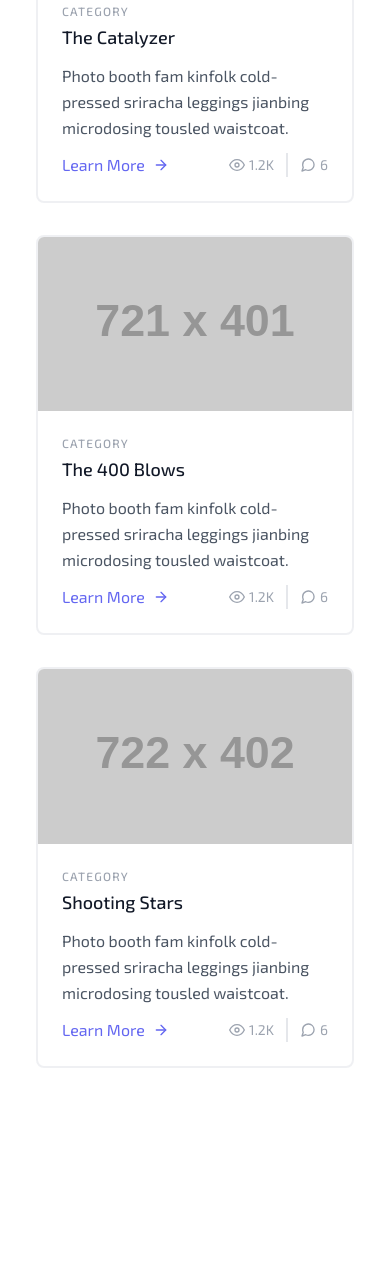
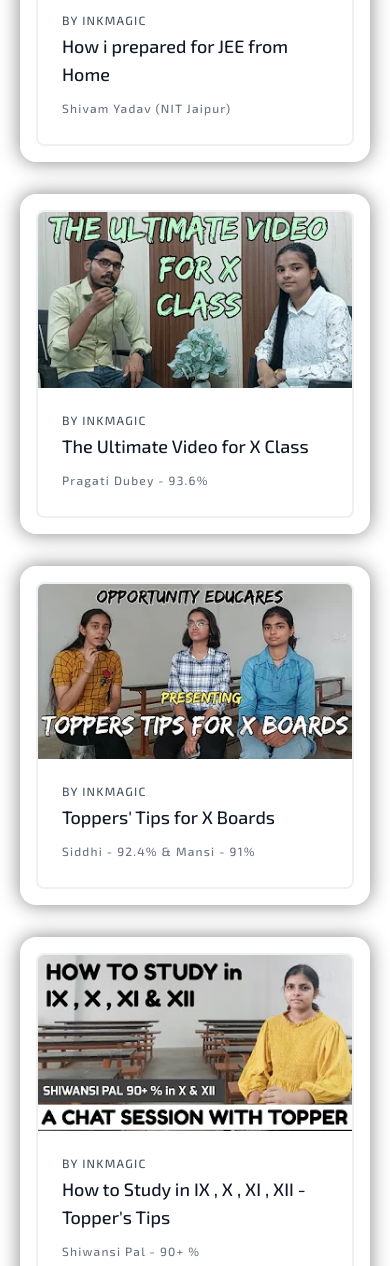
Before and after one commit to dhruv1086k/OpportunityEducares, a website: page index.html in a window 390 px wide. Shown: the part 2293-3559 px from the top of the page. Drawn offline with Linux system fonts and the light colour scheme; placeholder pictures from the web are drawn by us.

Commit message:
add responsive featured content

```diff
--- a/assets/css/style.css
+++ b/assets/css/style.css
@@ -129,6 +129,12 @@
   padding: 2rem 0;
 }
 
+.featCards {
+  box-shadow: 0 0 20px #00000079;
+  margin: 1rem 0;
+  border-radius: 1rem;
+}
+
 @media screen and (max-width: 1400px) {
   .firstPageContent {
     background-image: url("../images/img13.png");
@@ -157,6 +163,9 @@
 @media screen and (max-width: 1024px) {
   .firstPageContent {
     background-image: url("../images/img12.png");
+  }
+  .featCards {
+    min-width: 300px;
   }
 }
 
--- a/index.html
+++ b/index.html
@@ -152,7 +152,7 @@
     </div>
     <div class="featuredContent">
       <div
-        class="topSubject flex w-full justify-between items-center max-550:flex-col"
+        class="topSubject flex w-full justify-between items-center max-sm:flex-col"
       >
         <h2 class="text-2xl font-bold">Featured Content</h2>
         <p class="text-slate-600">Explore our Popular youtube videos</p>
@@ -160,244 +160,172 @@
       <div class="contentFeaturedSection my-7">
         <section class="text-gray-600 body-font">
           <div class="container px-5 py-24 mx-auto">
-            <div class="flex flex-wrap -m-4">
-              <div class="p-4 md:w-1/3">
+            <div class="flex flex-wrap justify-center -m-4 px-16 max-lg:p-0">
+              <div class="featCards p-4 md:w-1/3 max-md:w-full">
                 <div
                   class="h-full border-2 border-gray-200 border-opacity-60 rounded-lg overflow-hidden"
                 >
                   <img
-                    class="lg:h-48 md:h-36 w-full object-cover object-center"
-                    src="https://dummyimage.com/720x400"
+                    class="lg:h-48 md:h-36 w-full object-contain object-center"
+                    src="./assets/images/img2.png"
                     alt="blog"
                   />
                   <div class="p-6">
                     <h2
-                      class="tracking-widest text-xs title-font font-medium text-gray-400 mb-1"
+                      class="tracking-widest text-xs title-font font-medium text-gray-600 mb-1"
                     >
-                      CATEGORY
+                      BY INKMAGIC
                     </h2>
                     <h1
                       class="title-font text-lg font-medium text-gray-900 mb-3"
                     >
-                      The Catalyzer
+                      How i prepared for JEE from Home
                     </h1>
-                    <p class="leading-relaxed mb-3">
-                      Photo booth fam kinfolk cold-pressed sriracha leggings
-                      jianbing microdosing tousled waistcoat.
+                    <p
+                      class="tracking-widest text-xs title-font font-medium text-gray-500 mb-1"
+                    >
+                      Shivam Yadav (NIT Jaipur)
                     </p>
-                    <div class="flex items-center flex-wrap">
-                      <a
-                        class="text-indigo-500 inline-flex items-center md:mb-2 lg:mb-0"
-                        >Learn More
-                        <svg
-                          class="w-4 h-4 ml-2"
-                          viewBox="0 0 24 24"
-                          stroke="currentColor"
-                          stroke-width="2"
-                          fill="none"
-                          stroke-linecap="round"
-                          stroke-linejoin="round"
-                        >
-                          <path d="M5 12h14"></path>
-                          <path d="M12 5l7 7-7 7"></path>
-                        </svg>
-                      </a>
-                      <span
-                        class="text-gray-400 mr-3 inline-flex items-center lg:ml-auto md:ml-0 ml-auto leading-none text-sm pr-3 py-1 border-r-2 border-gray-200"
-                      >
-                        <svg
-                          class="w-4 h-4 mr-1"
-                          stroke="currentColor"
-                          stroke-width="2"
-                          fill="none"
-                          stroke-linecap="round"
-                          stroke-linejoin="round"
-                          viewBox="0 0 24 24"
-                        >
-                          <path
-                            d="M1 12s4-8 11-8 11 8 11 8-4 8-11 8-11-8-11-8z"
-                          ></path>
-                          <circle cx="12" cy="12" r="3"></circle></svg
-                        >1.2K
-                      </span>
-                      <span
-                        class="text-gray-400 inline-flex items-center leading-none text-sm"
-                      >
-                        <svg
-                          class="w-4 h-4 mr-1"
-                          stroke="currentColor"
-                          stroke-width="2"
-                          fill="none"
-                          stroke-linecap="round"
-                          stroke-linejoin="round"
-                          viewBox="0 0 24 24"
-                        >
-                          <path
-                            d="M21 11.5a8.38 8.38 0 01-.9 3.8 8.5 8.5 0 01-7.6 4.7 8.38 8.38 0 01-3.8-.9L3 21l1.9-5.7a8.38 8.38 0 01-.9-3.8 8.5 8.5 0 014.7-7.6 8.38 8.38 0 013.8-.9h.5a8.48 8.48 0 018 8v.5z"
-                          ></path></svg
-                        >6
-                      </span>
                   </div>
                 </div>
               </div>
-              </div>
-              <div class="p-4 md:w-1/3">
+              <div class="featCards p-4 md:w-1/3 max-md:w-full">
                 <div
                   class="h-full border-2 border-gray-200 border-opacity-60 rounded-lg overflow-hidden"
                 >
                   <img
-                    class="lg:h-48 md:h-36 w-full object-cover object-center"
-                    src="https://dummyimage.com/721x401"
+                    class="lg:h-48 md:h-36 w-full object-contain object-center"
+                    src="./assets/images/img3.png"
                     alt="blog"
                   />
                   <div class="p-6">
                     <h2
-                      class="tracking-widest text-xs title-font font-medium text-gray-400 mb-1"
+                      class="tracking-widest text-xs title-font font-medium text-gray-600 mb-1"
                     >
-                      CATEGORY
+                      BY INKMAGIC
                     </h2>
                     <h1
                       class="title-font text-lg font-medium text-gray-900 mb-3"
                     >
-                      The 400 Blows
+                      The Ultimate Video for X Class
                     </h1>
-                    <p class="leading-relaxed mb-3">
-                      Photo booth fam kinfolk cold-pressed sriracha leggings
-                      jianbing microdosing tousled waistcoat.
+                    <p
+                      class="tracking-widest text-xs title-font font-medium text-gray-500 mb-1"
+                    >
+                      Pragati Dubey - 93.6%
                     </p>
-                    <div class="flex items-center flex-wrap">
-                      <a
-                        class="text-indigo-500 inline-flex items-center md:mb-2 lg:mb-0"
-                        >Learn More
-                        <svg
-                          class="w-4 h-4 ml-2"
-                          viewBox="0 0 24 24"
-                          stroke="currentColor"
-                          stroke-width="2"
-                          fill="none"
-                          stroke-linecap="round"
-                          stroke-linejoin="round"
-                        >
-                          <path d="M5 12h14"></path>
-                          <path d="M12 5l7 7-7 7"></path>
-                        </svg>
-                      </a>
-                      <span
-                        class="text-gray-400 mr-3 inline-flex items-center lg:ml-auto md:ml-0 ml-auto leading-none text-sm pr-3 py-1 border-r-2 border-gray-200"
-                      >
-                        <svg
-                          class="w-4 h-4 mr-1"
-                          stroke="currentColor"
-                          stroke-width="2"
-                          fill="none"
-                          stroke-linecap="round"
-                          stroke-linejoin="round"
-                          viewBox="0 0 24 24"
-                        >
-                          <path
-                            d="M1 12s4-8 11-8 11 8 11 8-4 8-11 8-11-8-11-8z"
-                          ></path>
-                          <circle cx="12" cy="12" r="3"></circle></svg
-                        >1.2K
-                      </span>
-                      <span
-                        class="text-gray-400 inline-flex items-center leading-none text-sm"
-                      >
-                        <svg
-                          class="w-4 h-4 mr-1"
-                          stroke="currentColor"
-                          stroke-width="2"
-                          fill="none"
-                          stroke-linecap="round"
-                          stroke-linejoin="round"
-                          viewBox="0 0 24 24"
-                        >
-                          <path
-                            d="M21 11.5a8.38 8.38 0 01-.9 3.8 8.5 8.5 0 01-7.6 4.7 8.38 8.38 0 01-3.8-.9L3 21l1.9-5.7a8.38 8.38 0 01-.9-3.8 8.5 8.5 0 014.7-7.6 8.38 8.38 0 013.8-.9h.5a8.48 8.48 0 018 8v.5z"
-                          ></path></svg
-                        >6
-                      </span>
                   </div>
                 </div>
               </div>
-              </div>
-              <div class="p-4 md:w-1/3">
+              <div class="featCards p-4 md:w-1/3 max-md:w-full">
                 <div
                   class="h-full border-2 border-gray-200 border-opacity-60 rounded-lg overflow-hidden"
                 >
                   <img
-                    class="lg:h-48 md:h-36 w-full object-cover object-center"
-                    src="https://dummyimage.com/722x402"
+                    class="lg:h-48 md:h-36 w-full object-contain object-center"
+                    src="./assets/images/img4.png"
                     alt="blog"
                   />
                   <div class="p-6">
                     <h2
-                      class="tracking-widest text-xs title-font font-medium text-gray-400 mb-1"
+                      class="tracking-widest text-xs title-font font-medium text-gray-600 mb-1"
                     >
-                      CATEGORY
+                      BY INKMAGIC
                     </h2>
                     <h1
                       class="title-font text-lg font-medium text-gray-900 mb-3"
                     >
-                      Shooting Stars
+                      Toppers' Tips for X Boards
                     </h1>
-                    <p class="leading-relaxed mb-3">
-                      Photo booth fam kinfolk cold-pressed sriracha leggings
-                      jianbing microdosing tousled waistcoat.
+                    <p
+                      class="tracking-widest text-xs title-font font-medium text-gray-500 mb-1"
+                    >
+                      Siddhi - 92.4% & Mansi - 91%
                     </p>
-                    <div class="flex items-center flex-wrap">
-                      <a
-                        class="text-indigo-500 inline-flex items-center md:mb-2 lg:mb-0"
-                        >Learn More
-                        <svg
-                          class="w-4 h-4 ml-2"
-                          viewBox="0 0 24 24"
-                          stroke="currentColor"
-                          stroke-width="2"
-                          fill="none"
-                          stroke-linecap="round"
-                          stroke-linejoin="round"
+                  </div>
+                </div>
+              </div>
+              <div class="featCards p-4 md:w-1/3 max-md:w-full">
+                <div
+                  class="h-full border-2 border-gray-200 border-opacity-60 rounded-lg overflow-hidden"
                 >
-                          <path d="M5 12h14"></path>
-                          <path d="M12 5l7 7-7 7"></path>
-                        </svg>
-                      </a>
-                      <span
-                        class="text-gray-400 mr-3 inline-flex items-center lg:ml-auto md:ml-0 ml-auto leading-none text-sm pr-3 py-1 border-r-2 border-gray-200"
+                  <img
+                    class="lg:h-48 md:h-36 w-full object-contain object-center"
+                    src="./assets/images/img5.png"
+                    alt="blog"
+                  />
+                  <div class="p-6">
+                    <h2
+                      class="tracking-widest text-xs title-font font-medium text-gray-600 mb-1"
                     >
-                        <svg
-                          class="w-4 h-4 mr-1"
-                          stroke="currentColor"
-                          stroke-width="2"
-                          fill="none"
-                          stroke-linecap="round"
-                          stroke-linejoin="round"
-                          viewBox="0 0 24 24"
+                      BY INKMAGIC
+                    </h2>
+                    <h1
+                      class="title-font text-lg font-medium text-gray-900 mb-3"
                     >
-                          <path
-                            d="M1 12s4-8 11-8 11 8 11 8-4 8-11 8-11-8-11-8z"
-                          ></path>
-                          <circle cx="12" cy="12" r="3"></circle></svg
-                        >1.2K
-                      </span>
-                      <span
-                        class="text-gray-400 inline-flex items-center leading-none text-sm"
+                      How to Study in IX , X , XI , XII - Topper's Tips
+                    </h1>
+                    <p
+                      class="tracking-widest text-xs title-font font-medium text-gray-500 mb-1"
                     >
-                        <svg
-                          class="w-4 h-4 mr-1"
-                          stroke="currentColor"
-                          stroke-width="2"
-                          fill="none"
-                          stroke-linecap="round"
-                          stroke-linejoin="round"
-                          viewBox="0 0 24 24"
+                      Shiwansi Pal - 90+ %
+                    </p>
+                  </div>
+                </div>
+              </div>
+              <div class="featCards p-4 md:w-1/3 max-md:w-full">
+                <div
+                  class="h-full border-2 border-gray-200 border-opacity-60 rounded-lg overflow-hidden"
                 >
-                          <path
-                            d="M21 11.5a8.38 8.38 0 01-.9 3.8 8.5 8.5 0 01-7.6 4.7 8.38 8.38 0 01-3.8-.9L3 21l1.9-5.7a8.38 8.38 0 01-.9-3.8 8.5 8.5 0 014.7-7.6 8.38 8.38 0 013.8-.9h.5a8.48 8.48 0 018 8v.5z"
-                          ></path></svg
-                        >6
-                      </span>
+                  <img
+                    class="lg:h-48 md:h-36 w-full object-contain object-center"
+                    src="./assets/images/img6.png"
+                    alt="blog"
+                  />
+                  <div class="p-6">
+                    <h2
+                      class="tracking-widest text-xs title-font font-medium text-gray-600 mb-1"
+                    >
+                      BY INKMAGIC
+                    </h2>
+                    <h1
+                      class="title-font text-lg font-medium text-gray-900 mb-3"
+                    >
+                      A Chat With Toppers
+                    </h1>
+                    <p
+                      class="tracking-widest text-xs title-font font-medium text-gray-500 mb-1"
+                    >
+                      Yash Pratap - 93.6% & Krish - 93%
+                    </p>
                   </div>
+                </div>
+              </div>
+              <div class="featCards p-4 md:w-1/3 max-md:w-full">
+                <div
+                  class="h-full border-2 border-gray-200 border-opacity-60 rounded-lg overflow-hidden"
+                >
+                  <img
+                    class="lg:h-48 md:h-36 w-full object-contain object-center"
+                    src="./assets/images/img7.png"
+                    alt="blog"
+                  />
+                  <div class="p-6">
+                    <h2
+                      class="tracking-widest text-xs title-font font-medium text-gray-600 mb-1"
+                    >
+                      BY INKMAGIC
+                    </h2>
+                    <h1
+                      class="title-font text-lg font-medium text-gray-900 mb-3"
+                    >
+                      How Toppers Study in Class X ?
+                    </h1>
+                    <p
+                      class="tracking-widest text-xs title-font font-medium text-gray-500 mb-1"
+                    >
+                      Shravani Agarwal - 95%
+                    </p>
                   </div>
                 </div>
               </div>
```
Also changed, not shown: assets/css/output.css. Lines whose indentation alone changed are shown as unchanged.
